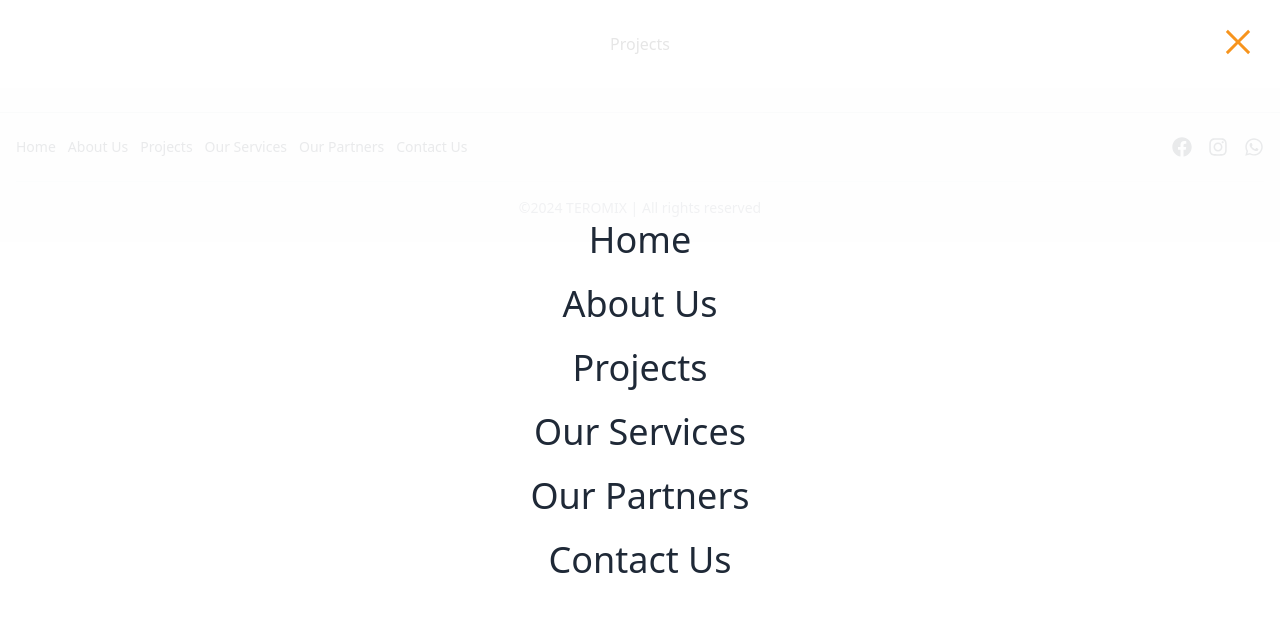
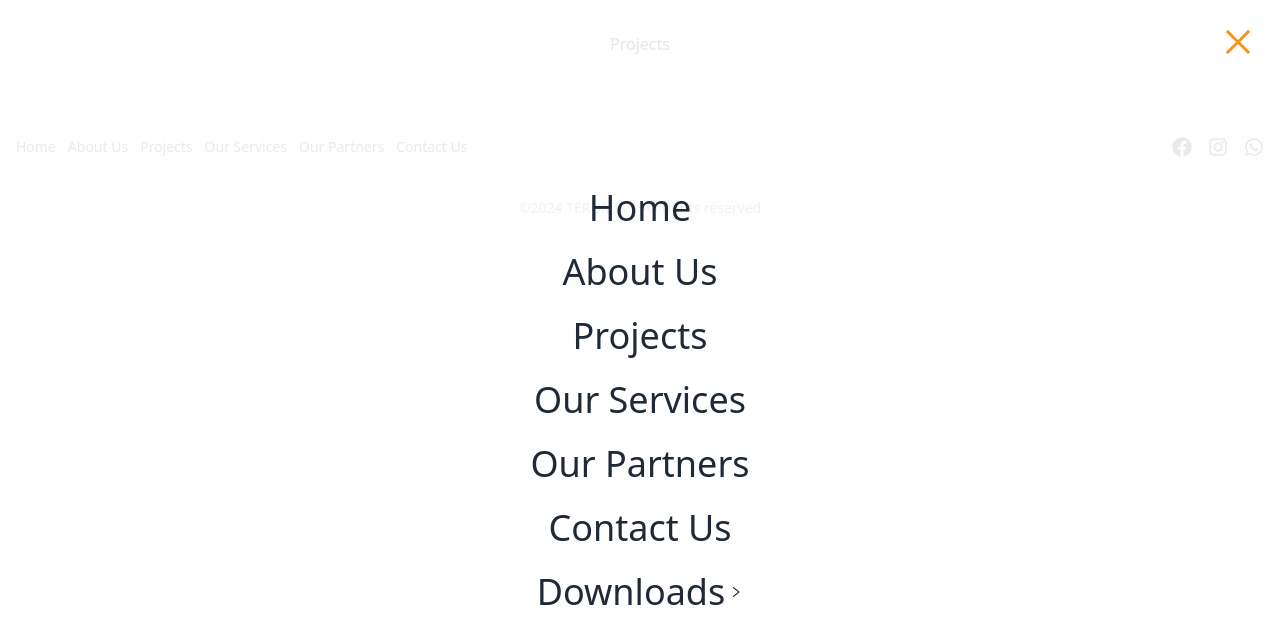
Before and after one commit to Mehdi-Jafarpour/teromix, a React (Create React App) app: page /projects in a window 1280 px wide. Both pictures are taken after a click on the button 1238 px from the left and 42 px from the top of the page. Shown: the top 644 px of the page. Built offline with nearby package versions, Linux system fonts and the light colour scheme.

Commit message:
header fixed

```diff
--- a/src/components/Header.js
+++ b/src/components/Header.js
@@ -1,21 +1,29 @@
 import { useState, useEffect } from 'react';
 import { Link } from 'react-router-dom';
-import { AiOutlineMenu, AiOutlineClose } from 'react-icons/ai';
+import { AiOutlineMenu, AiOutlineClose, AiOutlineRight } from 'react-icons/ai';
 import './header.css';
 
 function Header() {
   const [isOpen, setIsOpen] = useState(false);
   const [showLogo, setShowLogo] = useState(false);
   const [headerBg, setHeaderBg] = useState('transparent');
+  const [showDownloads, setShowDownloads] = useState(false);
 
   const toggleMenu = () => {
-    setIsOpen((prev) => !prev);
+    setIsOpen((prev) => {
+      const newIsOpen = !prev;
+      // If closing the menu, reset the showDownloads state
+      if (!newIsOpen) {
+        setShowDownloads(false);
+      }
+      return newIsOpen;
+    });
   };
 
   const handleScroll = () => {
     const currentScroll = window.scrollY;
     setShowLogo(currentScroll > 200);
-    setHeaderBg(currentScroll > 200 ? 'rgba(255, 255, 255, 0.9)' : 'transparent')
+    setHeaderBg(currentScroll > 200 ? 'rgba(255, 255, 255, 0.9)' : 'transparent');
   };
 
   useEffect(() => {
@@ -26,13 +34,12 @@ function Header() {
   }, []);
 
   return (
-    <header className="fixed top-0 left-0 w-full bg-transparent p-0 z-50 flex items-center justify-between "
+    <header className="fixed top-0 left-0 w-full bg-transparent p-0 z-50 flex items-center justify-between"
         style={{ backgroundColor: headerBg }}
     >
-
       {showLogo && (
-        <div className="flex items-center " style={{ marginLeft: '20px' }}>
-          <img src="/images/logo.png" alt="Logo"  style={{ width: '200px' }} />
+        <div className="flex items-center" style={{ marginLeft: '20px' }}>
+          <img src="/images/logo.png" alt="Logo" style={{ width: '200px' }} />
         </div>
       )}
 
@@ -45,24 +52,35 @@ function Header() {
       {isOpen && (
         <div className="fixed top-0 left-0 w-full h-full bg-white/90 flex flex-col items-center justify-center z-40">
           <nav className="flex flex-col items-center justify-center space-y-6 text-2xl sm:text-3xl md:text-4xl">
-            <Link to="/" onClick={toggleMenu} className="text-gray-800 hover:text-color1">
-              Home
-            </Link>
-            <Link to="/about" onClick={toggleMenu} className="text-gray-800 hover:text-color1">
-              About Us
-            </Link>
-            <Link to="/projects" onClick={toggleMenu} className="text-gray-800 hover:text-color1">
-              Projects
-            </Link>
-            <Link to="/services" onClick={toggleMenu} className="text-gray-800 hover:text-color1">
-              Our Services
-            </Link>
-            <Link to="/partners" onClick={toggleMenu} className="text-gray-800 hover:text-color1">
-              Our Partners
-            </Link>
-            <Link to="/contact" onClick={toggleMenu} className="text-gray-800 hover:text-color1">
-              Contact Us
-            </Link>
+            <Link to="/" onClick={toggleMenu} className="text-gray-800 hover:text-color1">Home</Link>
+            <Link to="/about" onClick={toggleMenu} className="text-gray-800 hover:text-color1">About Us</Link>
+            <Link to="/projects" onClick={toggleMenu} className="text-gray-800 hover:text-color1">Projects</Link>
+            <Link to="/services" onClick={toggleMenu} className="text-gray-800 hover:text-color1">Our Services</Link>
+            <Link to="/partners" onClick={toggleMenu} className="text-gray-800 hover:text-color1">Our Partners</Link>
+            <Link to="/contact" onClick={toggleMenu} className="text-gray-800 hover:text-color1">Contact Us</Link>
+
+            <div className="relative">
+              <button
+                onClick={() => setShowDownloads((prev) => !prev)}
+                className="flex items-center text-gray-800 hover:text-color1"
+              >
+                Downloads
+                <AiOutlineRight className="ml-1 text-sm" />
+              </button>
+              {showDownloads && (
+                <div className="absolute left-28 w-60 z-50">
+                  <a
+                    href="https://online.flippingbook.com/view/316928134/?_gl=1*6z2fsu*_gcl_au*MTg0NDQyMTI3MC4xNzI5ODI3MzIx"
+                    target="_blank"
+                    rel="noopener noreferrer"
+                    onClick={toggleMenu}
+                    className="block px-4 py-2 text-lg text-color2 hover:text-color3"
+                  >
+                    Teromix Profile 2023
+                  </a>
+                </div>
+              )}
+            </div>
           </nav>
         </div>
       )}
```
